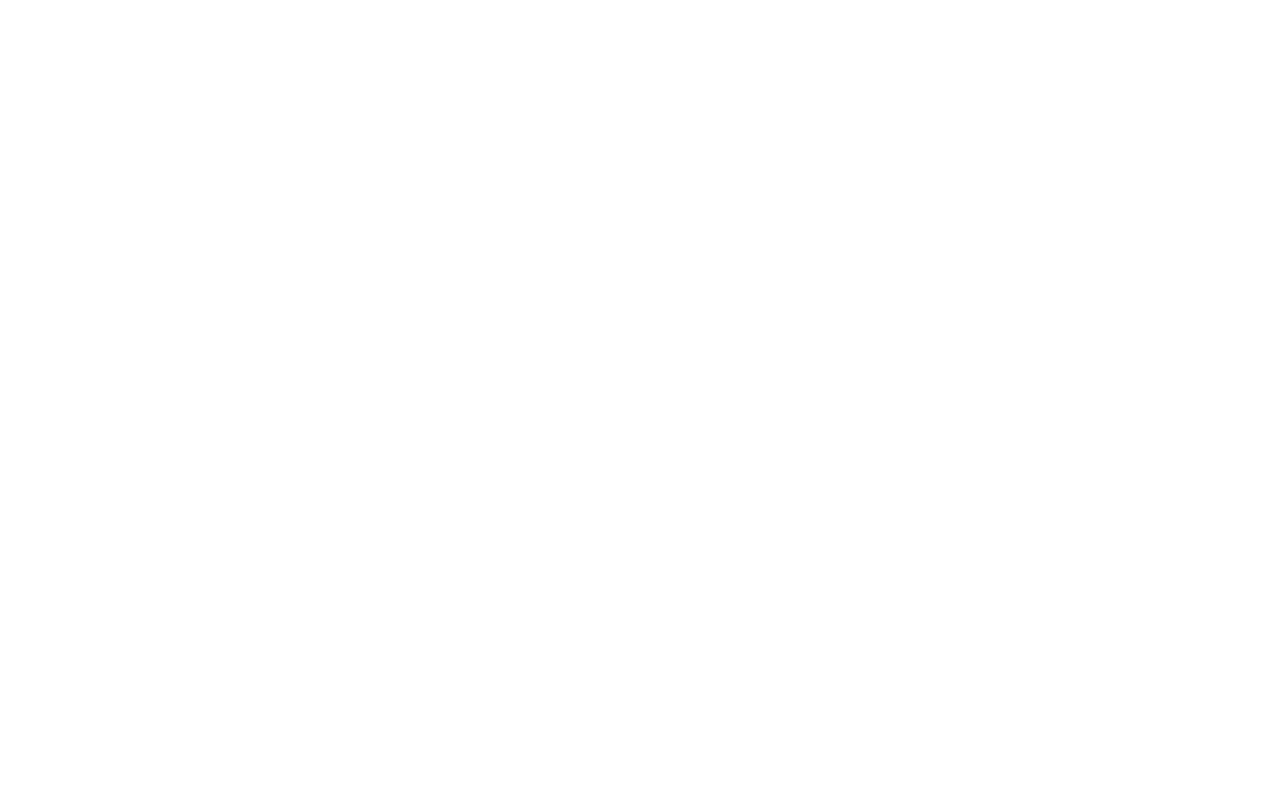
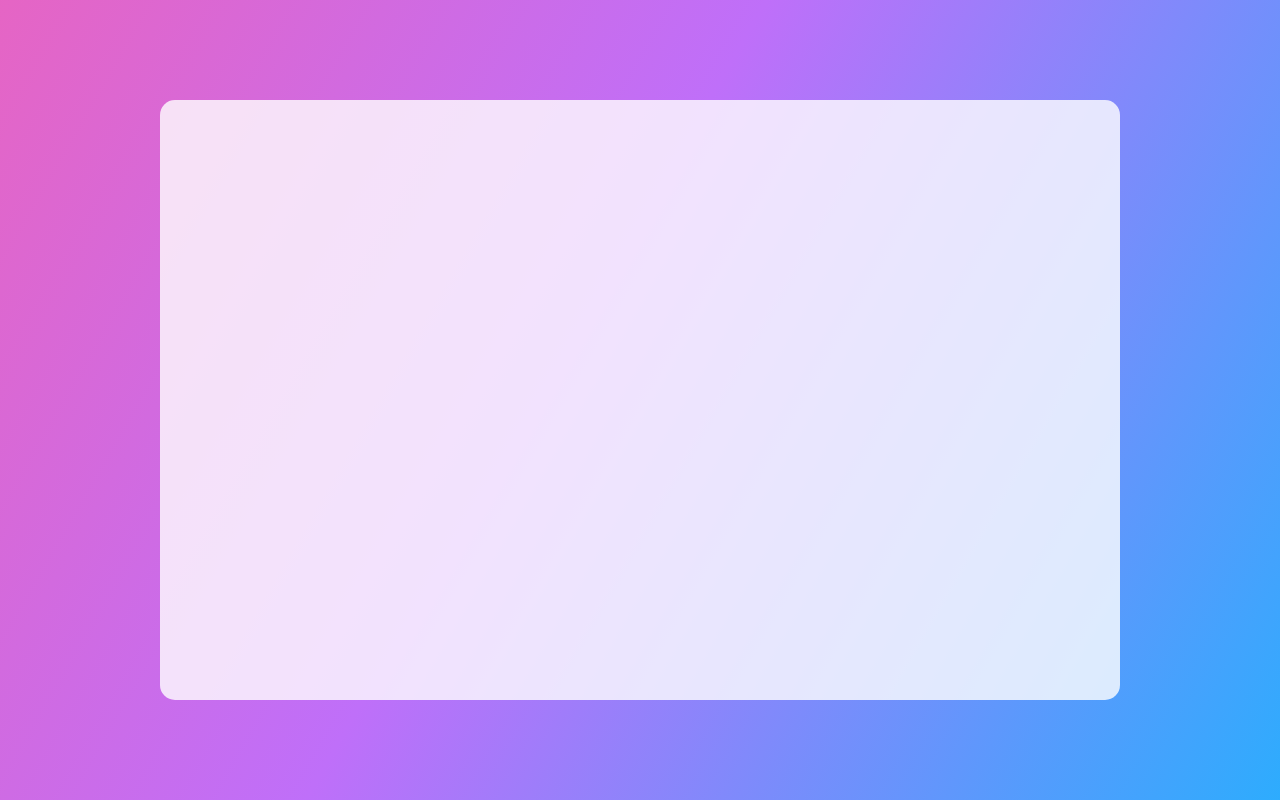
Before and after one commit to evelyne802/ATS, an Angular app: page /main in a window 1280 px wide. Before the commit this address led to /. Built offline with nearby package versions, Linux system fonts and the light colour scheme.

Commit message:
feat: background and main card

```diff
--- a/src/app/app.component.html
+++ b/src/app/app.component.html
@@ -0,0 +1 @@
+<router-outlet></router-outlet>
--- a/src/app/app.routes.ts
+++ b/src/app/app.routes.ts
@@ -1,3 +1,7 @@
 import { Routes } from '@angular/router';
+import { MainComponent } from './components/main/main.component';
 
-export const routes: Routes = [];
+export const routes: Routes = [
+    { path: '', redirectTo: 'main', pathMatch: 'full' },
+    { path: 'main', component: MainComponent }
+];
--- /dev/null
+++ b/src/app/components/main/main.component.css
@@ -0,0 +1,39 @@
+.background {
+    background: linear-gradient(300deg, #00bfff, #bf6ff9, #ff5ea1, #ffd684);
+    animation: gradient-animation 18s ease infinite;
+    background-size: 220% 220%;
+    height: fit-content;
+    display: flex;
+    justify-content: center;
+    align-items: center;
+    position: absolute;
+    min-height: 100vh;
+    width: 100vw;
+    top: 0;
+    left: 0;
+}
+
+.card {
+    display: flex;
+    flex-wrap: wrap;
+    position: relative;
+    background-color: #ffffffcc;
+    width: 75vw;
+    height: 75vh;
+    align-items: center;
+    justify-content: center;
+    padding: 30px 60px;
+    border-radius: 15px;
+}
+
+@keyframes gradient-animation {
+    0% {
+        background-position: 0% 50%;
+    }
+    50% {
+        background-position: 100% 50%;
+    }
+    100% {
+        background-position: 0% 50%;
+    }
+}
--- /dev/null
+++ b/src/app/components/main/main.component.html
@@ -0,0 +1,5 @@
+<div class="background">
+    <div class="card">
+
+    </div>
+</div>
--- a/src/styles.css
+++ b/src/styles.css
@@ -1 +1,5 @@
 /* You can add global styles to this file, and also import other style files */
+
+* {
+    box-sizing: border-box;
+}
```
Also changed, not shown: src/app/components/main/main.component.ts (added, +12 -0 lines).
